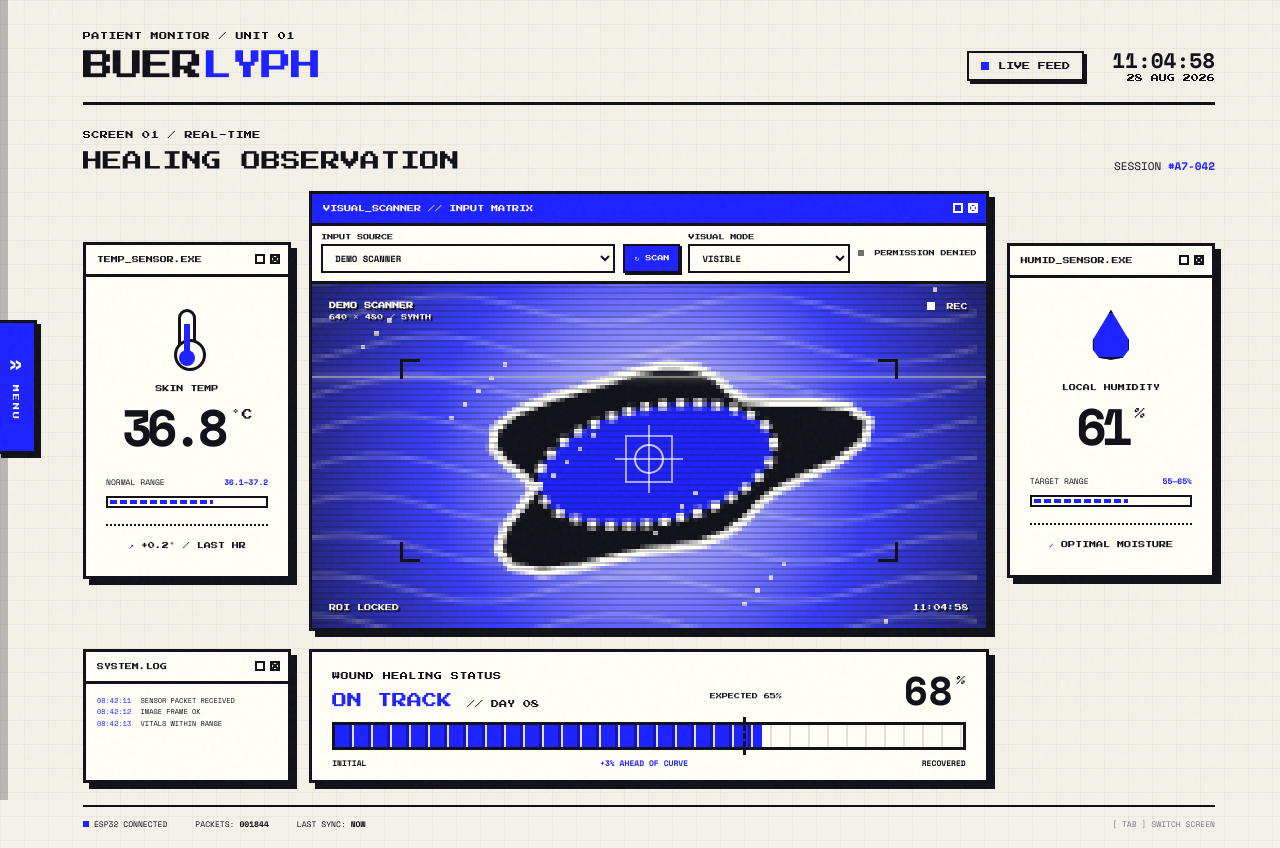
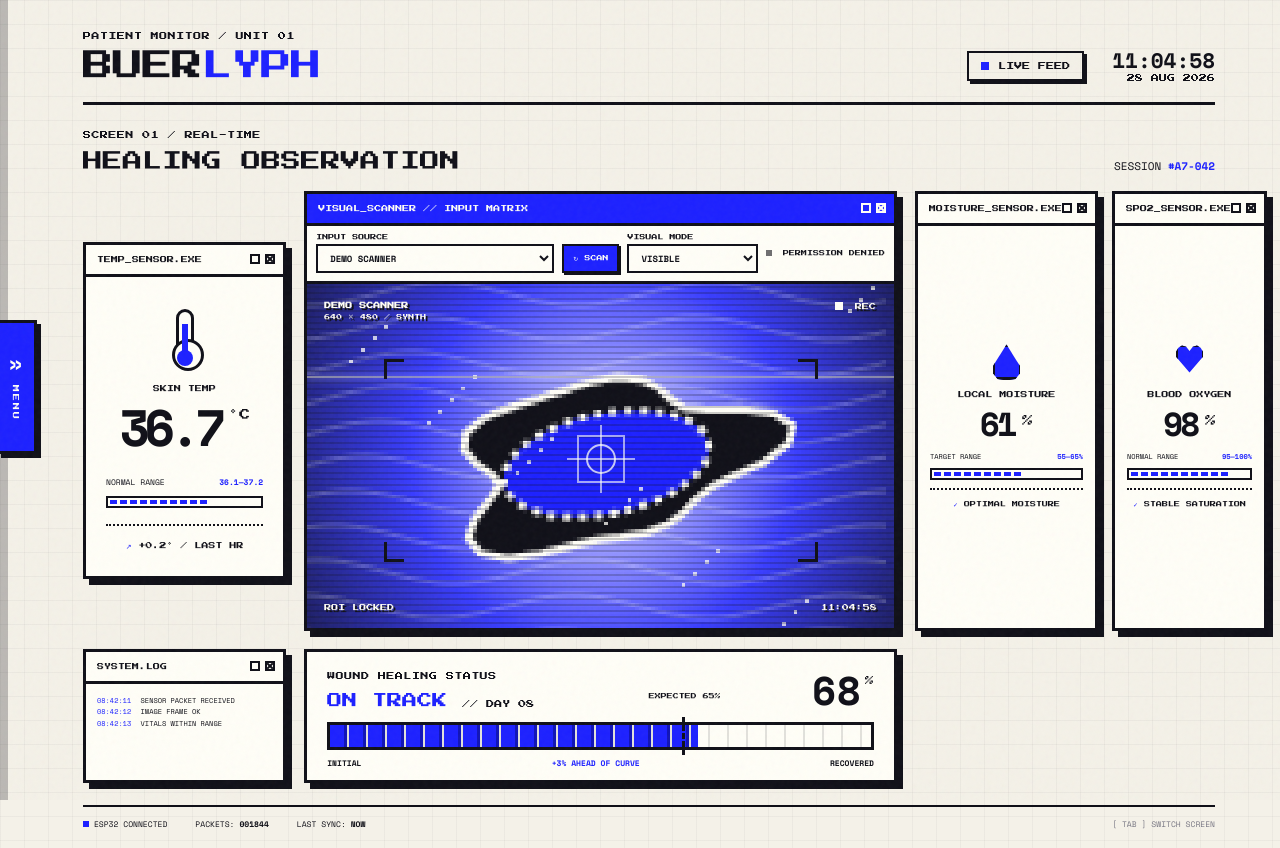
Before and after one commit to SolomonAureus/SIH_26, a plain HTML site: page index.html in a window 1280 px wide. Drawn offline with nearby package versions, Linux system fonts and the light colour scheme.

Commit message:
Added SpO2 and moisture tags.

```diff
--- a/app.js
+++ b/app.js
@@ -15,13 +15,18 @@ const CONFIG = {
 
 const state = {
   temperature: 36.7,
-  humidity: 61,
+  moisture: 61,
+  spo2: 98,
   healing: 68,
   packets: 1842,
   currentMetric: 'healing',
   currentRange: 24,
   cameraStream: null,
 };
+
+// Reference healing curve target for the current session day (Day 8).
+// Keep this in sync with chartData.healing.expected if that curve changes.
+const EXPECTED_HEALING = 65;
 
 const $ = (selector) => document.querySelector(selector);
 const $$ = (selector) => [...document.querySelectorAll(selector)];
@@ -37,21 +42,34 @@ function updateClock() {
 
 function renderSensorData(data) {
   if (Number.isFinite(data.temperature)) state.temperature = data.temperature;
-  if (Number.isFinite(data.humidity)) state.humidity = data.humidity;
+  if (Number.isFinite(data.moisture)) state.moisture = data.moisture;
+  if (Number.isFinite(data.spo2)) state.spo2 = data.spo2;
   if (Number.isFinite(data.healing)) state.healing = data.healing;
   state.packets += 1;
 
   $('#tempValue').textContent = state.temperature.toFixed(1);
-  $('#humidityValue').textContent = Math.round(state.humidity);
+  $('#moistureValue').textContent = Math.round(state.moisture);
+  $('#spo2Value').textContent = Math.round(state.spo2);
   $('#healingValue').textContent = Math.round(state.healing);
   $('#tempTrack').style.width = `${Math.min(100, Math.max(0, (state.temperature - 32) * 14))}%`;
-  $('#humidityTrack').style.width = `${state.humidity}%`;
+  $('#moistureTrack').style.width = `${state.moisture}%`;
+  $('#spo2Track').style.width = `${Math.min(100, Math.max(0, ((state.spo2 - 90) / 10) * 100))}%`;
   $('#healingTrack').style.width = `${state.healing}%`;
   $('.pixel-progress').setAttribute('aria-label', `Healing progress: ${Math.round(state.healing)} percent`);
+  $('#healingExpectedLabel').textContent = `EXPECTED ${EXPECTED_HEALING}%`;
+  const healingVariance = Math.round(state.healing - EXPECTED_HEALING);
+  const varianceLabel = $('#healingVarianceLabel');
+  varianceLabel.textContent = healingVariance >= 0
+    ? `+${healingVariance}% AHEAD OF CURVE`
+    : `${healingVariance}% BEHIND CURVE`;
+  varianceLabel.classList.toggle('ahead', healingVariance >= 0);
+  varianceLabel.classList.toggle('behind', healingVariance < 0);
   $('#packetCount').textContent = String(state.packets).padStart(6, '0');
   $('#lastSync').textContent = 'NOW';
 
-  if (state.currentMetric !== 'healing') drawTrendChart();
+  if (state.currentMetric !== 'healing' && document.getElementById('trends').classList.contains('active')) {
+    drawTrendChart();
+  }
 }
 
 function startSensorConnection() {
@@ -59,7 +77,8 @@ function startSensorConnection() {
     setInterval(() => {
       renderSensorData({
         temperature: 36.7 + (Math.random() - 0.5) * 0.18,
-        humidity: 61 + (Math.random() - 0.5) * 1.3,
+        moisture: 61 + (Math.random() - 0.5) * 1.3,
+        spo2: 98 + (Math.random() - 0.5) * 0.6,
         healing: 68 + (Math.random() - 0.5) * 0.12,
       });
     }, 2200);
@@ -97,6 +116,14 @@ function setSpectrumMode(mode) {
   const stage = $('#cameraStage');
   stage.classList.remove('mode-visible', 'mode-infrared', 'mode-ultraviolet', 'mode-thermal');
   stage.classList.add(`mode-${mode}`);
+}
+
+function getAllCameraSources() {
+  const sources = [...CONFIG.cameraSources];
+  if (CONFIG.cameraStreamUrl && !sources.some((source) => source.url === CONFIG.cameraStreamUrl)) {
+    sources.unshift({ id: 'legacy-esp32', label: 'ESP32-CAM', type: 'mjpeg', url: CONFIG.cameraStreamUrl, spectrum: 'visible' });
+  }
+  return sources;
 }
 
 async function selectCameraSource(value) {
@@ -139,7 +166,7 @@ async function selectCameraSource(value) {
     return;
   }
 
-  const source = CONFIG.cameraSources.find((item) => `network:${item.id}` === value);
+  const source = getAllCameraSources().find((item) => `network:${item.id}` === value);
   if (!source) return;
   const image = $('#cameraFeed');
   image.onload = () => setCameraStatus('NETWORK FEED LIVE');
@@ -179,10 +206,7 @@ async function detectCameraSources(requestPermission = false) {
   const select = $('#cameraSourceSelect');
   select.querySelectorAll('optgroup').forEach((group) => group.remove());
 
-  const configuredSources = [...CONFIG.cameraSources];
-  if (CONFIG.cameraStreamUrl && !configuredSources.some((source) => source.url === CONFIG.cameraStreamUrl)) {
-    configuredSources.unshift({ id: 'legacy-esp32', label: 'ESP32-CAM', type: 'mjpeg', url: CONFIG.cameraStreamUrl, spectrum: 'visible' });
-  }
+  const configuredSources = getAllCameraSources();
   configuredSources.filter((source) => source.url).forEach((source) => {
     addCameraOption(`network:${source.id}`, `${source.label} / ${source.spectrum || 'visible'}`.toUpperCase(), 'NETWORK / SENSOR FEEDS');
   });
@@ -306,10 +330,15 @@ const chartData = {
     expected: [37.4, 37.3, 37.2, 37.1, 37.0, 36.9, 36.8, 36.8, 36.7, 36.7, 36.7, 36.7, 36.7, 36.7],
     actual: [37.8, 37.6, 37.3, 37.2, 37.0, 36.9, 36.9, 36.8, 36.7, 36.8, 36.7, 36.7, 36.7, 36.7],
   },
-  humidity: {
-    label: 'HUMIDITY', unit: '%', min: 40, max: 80,
+  moisture: {
+    label: 'MOISTURE', unit: '%', min: 40, max: 80,
     expected: [65, 64, 63, 62, 61, 60, 60, 60, 60, 59, 59, 59, 58, 58],
     actual: [71, 68, 66, 64, 63, 62, 60, 61, 61, 60, 60, 59, 59, 58],
+  },
+  spo2: {
+    label: 'SPO2', unit: '%', min: 90, max: 100,
+    expected: [96, 96, 97, 97, 97, 97, 98, 98, 98, 98, 98, 98, 98, 98],
+    actual: [95, 96, 96, 97, 97, 98, 97, 98, 98, 99, 98, 98, 99, 98],
   },
 };
 
--- a/index.html
+++ b/index.html
@@ -5,7 +5,7 @@
     <meta name="viewport" content="width=device-width, initial-scale=1.0" />
     <meta name="theme-color" content="#0b0b12" />
     <title>BUERLYPH — Wound Sensor Console</title>
-    <link rel="stylesheet" href="styles.css?v=9" />
+    <link rel="stylesheet" href="styles.css?v=10" />
   </head>
   <body>
     <div class="noise" aria-hidden="true"></div>
@@ -126,20 +126,37 @@
             </div>
           </section>
 
-          <section class="data-window humidity-window panel">
+          <div class="side-stack">
+            <section class="data-window moisture-window panel">
               <div class="window-bar">
-              <span>HUMID_SENSOR.EXE</span>
+                <span>MOISTURE_SENSOR.EXE</span>
                 <div class="window-controls"><i></i><i></i></div>
               </div>
               <div class="window-body metric-body">
                 <div class="metric-icon drop-icon" aria-hidden="true"></div>
-              <p class="metric-label">LOCAL HUMIDITY</p>
-              <div class="metric-value"><strong id="humidityValue">61</strong><span>%</span></div>
+                <p class="metric-label">LOCAL MOISTURE</p>
+                <div class="metric-value"><strong id="moistureValue">61</strong><span>%</span></div>
                 <div class="range-row"><span>TARGET RANGE</span><b>55—65%</b></div>
-              <div class="mini-track"><span id="humidityTrack"></span></div>
+                <div class="mini-track"><span id="moistureTrack"></span></div>
                 <div class="metric-foot positive"><span>✓</span> OPTIMAL MOISTURE</div>
               </div>
             </section>
+
+            <section class="data-window spo2-window panel">
+              <div class="window-bar">
+                <span>SPO2_SENSOR.EXE</span>
+                <div class="window-controls"><i></i><i></i></div>
+              </div>
+              <div class="window-body metric-body">
+                <div class="metric-icon spo2-icon" aria-hidden="true"></div>
+                <p class="metric-label">BLOOD OXYGEN</p>
+                <div class="metric-value"><strong id="spo2Value">98</strong><span>%</span></div>
+                <div class="range-row"><span>NORMAL RANGE</span><b>95—100%</b></div>
+                <div class="mini-track"><span id="spo2Track"></span></div>
+                <div class="metric-foot positive"><span>✓</span> STABLE SATURATION</div>
+              </div>
+            </section>
+          </div>
 
           <section class="healing-window panel">
             <div class="healing-topline">
@@ -151,11 +168,11 @@
             </div>
             <div class="pixel-progress" aria-label="Healing progress: 68 percent">
               <div class="progress-fill" id="healingTrack"></div>
-              <div class="expected-marker"><span>EXPECTED 65%</span></div>
+              <div class="expected-marker"><span id="healingExpectedLabel">EXPECTED 65%</span></div>
             </div>
             <div class="healing-details">
               <span>INITIAL</span>
-              <span class="ahead">+3% AHEAD OF CURVE</span>
+              <span class="ahead" id="healingVarianceLabel">+3% AHEAD OF CURVE</span>
               <span>RECOVERED</span>
             </div>
           </section>
@@ -198,7 +215,8 @@
               <div class="metric-tabs">
                 <button class="active" data-metric="healing">HEALING</button>
                 <button data-metric="temperature">TEMPERATURE</button>
-                <button data-metric="humidity">HUMIDITY</button>
+                <button data-metric="moisture">MOISTURE</button>
+                <button data-metric="spo2">SPO2</button>
               </div>
             </div>
             <div class="chart-legend">
@@ -244,6 +262,6 @@
       </footer>
     </main>
 
-    <script src="app.js?v=8"></script>
+    <script src="app.js?v=9"></script>
   </body>
 </html>
--- a/styles.css
+++ b/styles.css
@@ -141,7 +141,7 @@ body[data-screen="trends"] #trends { display: block; }
 
 .monitor-grid {
   display: grid;
-  grid-template-columns: minmax(185px, .72fr) minmax(430px, 2.35fr) minmax(185px, .72fr);
+  grid-template-columns: minmax(185px, .72fr) minmax(430px, 2.1fr) minmax(300px, 1.05fr);
   grid-template-rows: minmax(400px, 55vh) auto;
   gap: 18px;
 }
@@ -250,9 +250,18 @@ body[data-screen="trends"] #trends { display: block; }
 .target-reticle span { position: absolute; inset: 7px; border: 2px solid rgba(255,255,247,.75); border-radius: 50%; }
 
 .temp-window { grid-column: 1; grid-row: 1; }
-.humidity-window { grid-column: 3; grid-row: 1; }
 .data-window { align-self: center; }
 .metric-body { padding: clamp(20px, 2.5vw, 38px) 20px 25px; text-align: center; }
+
+/* Moisture + SpO2 sit side-by-side, right of the camera, in the same row (same height as camera). */
+.side-stack { grid-column: 3; grid-row: 1; display: flex; flex-direction: row; gap: 14px; min-height: 0; }
+.side-stack .data-window { flex: 1; min-height: 0; display: flex; flex-direction: column; align-self: stretch; }
+.side-stack .metric-body { flex: 1; display: flex; flex-direction: column; justify-content: center; padding: 14px 12px; }
+.side-stack .metric-icon { width: 30px; height: 36px; margin: 0 auto 10px; }
+.side-stack .metric-value strong { font-size: clamp(28px, 2.6vw, 44px); letter-spacing: -3px; }
+.side-stack .range-row { margin-top: 10px; font-size: 7px; }
+.side-stack .mini-track { margin: 6px 0 8px; }
+.side-stack .metric-foot { padding-top: 10px; font-size: 6px; }
 
 .metric-icon { position: relative; width: 42px; height: 52px; margin: 0 auto 23px; }
 .temp-icon { width: 18px; border: 3px solid var(--ink); border-radius: 12px 12px 0 0; }
@@ -260,6 +269,7 @@ body[data-screen="trends"] #trends { display: block; }
 .temp-icon span { position: absolute; z-index: 1; width: 6px; height: 34px; left: 3px; bottom: 0; background: var(--blue); }
 .temp-icon span::after { content: ''; position: absolute; width: 16px; height: 16px; left: -5px; bottom: -8px; border-radius: 50%; background: var(--blue); }
 .drop-icon { width: 40px; height: 50px; border: 3px solid var(--ink); background: var(--blue); clip-path: polygon(50% 0, 95% 60%, 95% 80%, 80% 96%, 50% 100%, 20% 96%, 5% 80%, 5% 60%); }
+.spo2-icon { width: 40px; height: 38px; border: 3px solid var(--ink); background: var(--blue); clip-path: polygon(50% 18%, 61% 6%, 75% 3%, 87% 9%, 95% 20%, 95% 34%, 50% 78%, 5% 34%, 5% 20%, 13% 9%, 25% 3%, 39% 6%); }
 
 .metric-label { margin-bottom: 7px; font: 400 7px/1.4 var(--pixel); }
 .metric-value { display: flex; justify-content: center; align-items: flex-start; }
@@ -270,7 +280,8 @@ body[data-screen="trends"] #trends { display: block; }
 .mini-track { height: 12px; border: 2px solid var(--ink); margin: 8px 0 16px; padding: 2px; }
 .mini-track span { display: block; height: 100%; background: repeating-linear-gradient(90deg, var(--blue) 0 7px, transparent 7px 10px); }
 #tempTrack { width: 67%; }
-#humidityTrack { width: 61%; }
+#moistureTrack { width: 61%; }
+#spo2Track { width: 98%; }
 .metric-foot { border-top: 2px dotted var(--ink); padding-top: 15px; font: 400 7px/1.5 var(--pixel); }
 .metric-foot span { color: var(--blue); }
 
@@ -287,6 +298,7 @@ body[data-screen="trends"] #trends { display: block; }
 .expected-marker span { position: absolute; left: -48px; top: -24px; width: 96px; text-align: center; font: 400 6px/1 var(--pixel); }
 .healing-details { display: flex; justify-content: space-between; margin-top: 9px; font: 700 8px/1 var(--mono); }
 .healing-details .ahead { color: var(--blue); }
+.healing-details .behind { color: var(--ink); }
 
 .system-window { grid-column: 1 / 2; grid-row: 2; align-self: stretch; }
 .system-log { padding: 11px; font-size: 7px; line-height: 1.65; }
@@ -369,11 +381,13 @@ body[data-screen="trends"] #trends { display: block; }
 
 @media (max-width: 1050px) {
   .app-shell { width: calc(100% - 48px); padding-left: 42px; padding-right: 18px; }
-  .monitor-grid { grid-template-columns: 1fr 1fr; grid-template-rows: minmax(410px, 55vh) auto auto; }
-  .camera-window { grid-column: 1 / 3; grid-row: 1; }
+  .monitor-grid { grid-template-columns: repeat(3, 1fr); grid-template-rows: minmax(410px, 55vh) auto auto; }
+  .camera-window { grid-column: 1 / 4; grid-row: 1; }
+  .side-stack { display: contents; }
   .temp-window { grid-column: 1; grid-row: 2; }
-  .humidity-window { grid-column: 2; grid-row: 2; }
-  .healing-window { grid-column: 1 / 3; grid-row: 3; }
+  .moisture-window { grid-column: 2; grid-row: 2; }
+  .spo2-window { grid-column: 3; grid-row: 2; }
+  .healing-window { grid-column: 1 / 4; grid-row: 3; }
   .system-window { display: none; }
 }
 
@@ -387,13 +401,15 @@ body[data-screen="trends"] #trends { display: block; }
   .screen-heading { align-items: flex-start; gap: 12px; }
   .session-id { display: none; }
   .monitor-grid { display: flex; flex-direction: column; }
+  .side-stack { display: contents; }
   .camera-window { min-height: 350px; order: 0; }
   .camera-toolbar { grid-template-columns: 1fr auto; }
   .mode-field { grid-column: 1; }
   .source-state { grid-column: 2; grid-row: 2; }
   .healing-window { order: 1; }
   .temp-window { order: 2; }
-  .humidity-window { order: 3; }
+  .moisture-window { order: 3; }
+  .spo2-window { order: 4; }
   .data-window { width: 100%; }
   .metric-body { padding: 25px 20px; }
   .healing-topline h3 { font-size: 11px; }
```
Also changed, not shown: 1 other file. Lines whose indentation alone changed are shown as unchanged.
